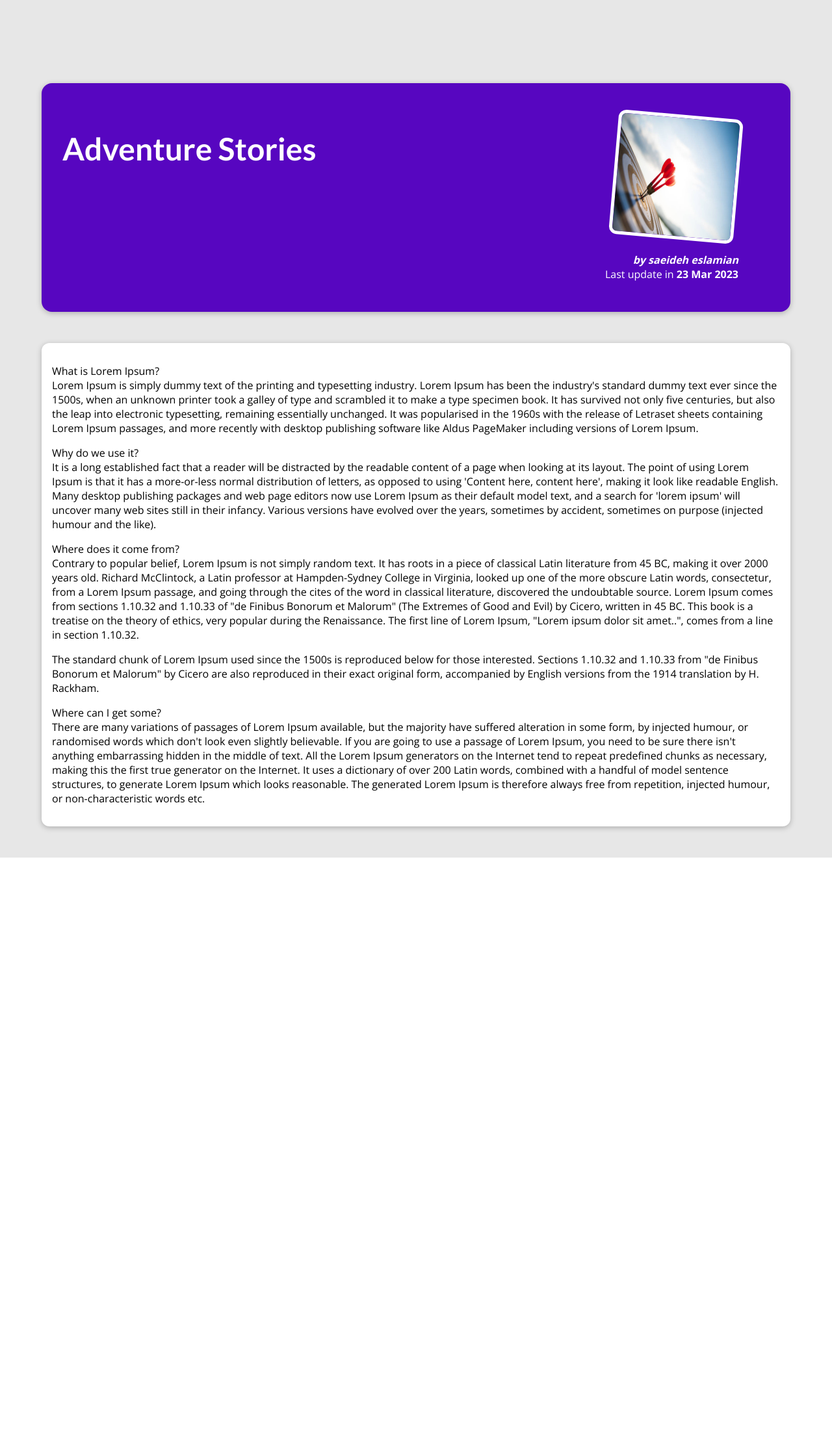
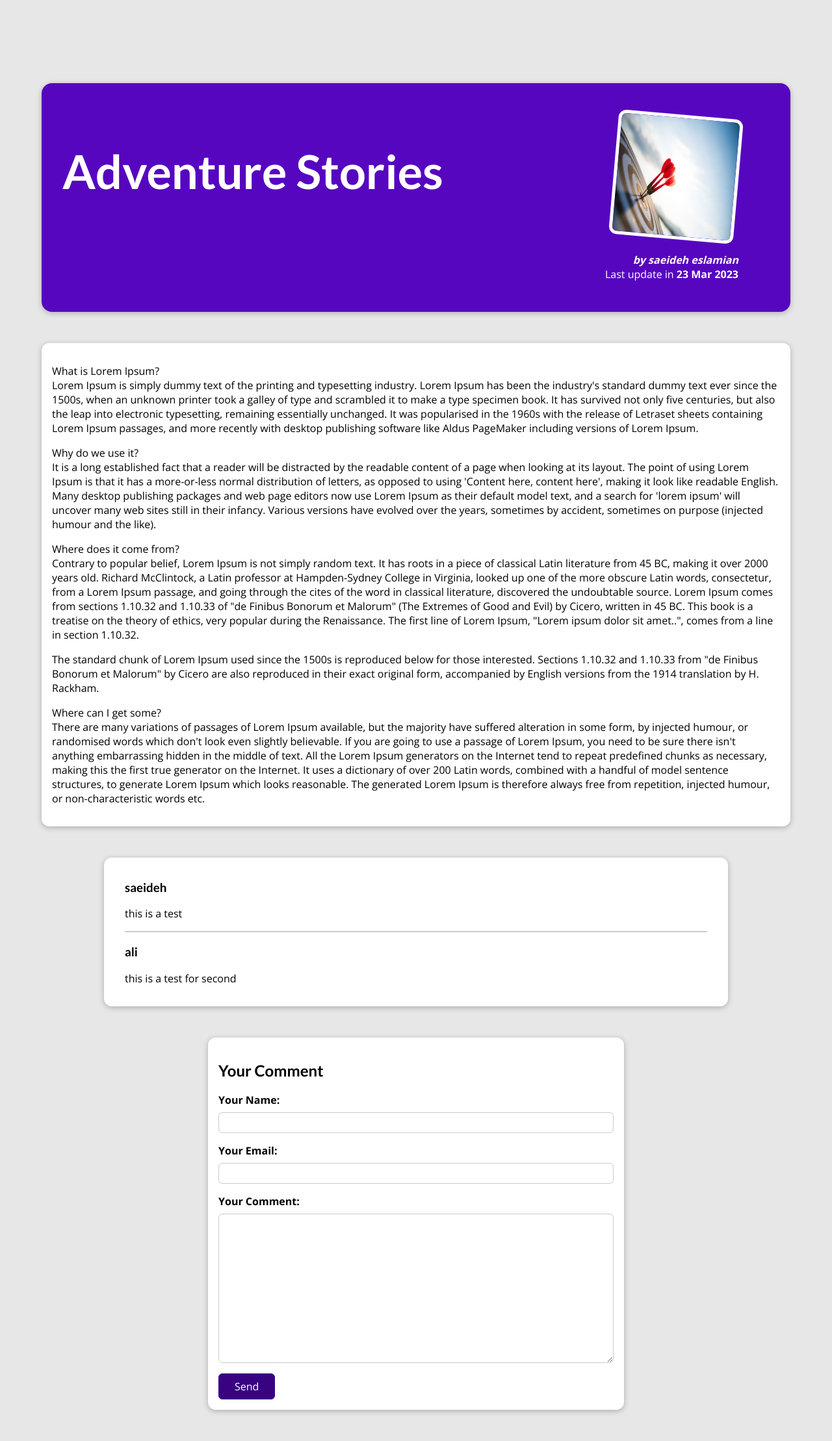
Before and after one commit to saeideh-eslamian/my-site, a Django app: template blog/templates/blog/post-detail.html in a window 1280 px wide. Shown: the whole page at 65% size. Before the commit the page ends 1320 px from the top, so only its background shows below. Run offline with Django 4.2, Linux system fonts and the light colour scheme; the template is opened without the code that fills it: values that come from a table or form of the project are taken from there, others are empty; data comes from the database, SQL or seed files in the repository; both versions use the stored data as it was after the commit.

Commit message:
add comment form and list comment below posts

```diff
--- a/blog/admin.py
+++ b/blog/admin.py
@@ -1,12 +1,16 @@
 from django.contrib import admin
-from .models import Post, Tag, Author
+from .models import Post, Tag, Author, Comment
 
 class PostAdmin(admin.ModelAdmin):
     prepopulated_fields = {'slug':('title',)}
     list_display = ('title','date','author')
     list_filter = ('date','author')
 
+class CommentAdmin(admin.ModelAdmin):
+    list_display=('user_name','post')
+
 
 admin.site.register(Post,PostAdmin)
 admin.site.register(Tag)
 admin.site.register(Author)
+admin.site.register(Comment,CommentAdmin)
--- /dev/null
+++ b/blog/forms.py
@@ -0,0 +1,12 @@
+from django import forms
+from .models import Comment
+
+class CommentForm(forms.ModelForm):
+    class Meta:
+        model = Comment
+        exclude =['post']
+        labels ={
+            'user_name':'Your Name',
+            'user_email':'Your Email',
+            'massage' : 'Your Comment'
+        }
--- a/blog/models.py
+++ b/blog/models.py
@@ -30,7 +30,7 @@ class Post(models.Model):
     tag = models.ManyToManyField(Tag, null=True)
 
     def __str__(self):
-        return f"{self.title} ({self.date})"
+        return self.title
 
     class Meta:
         verbose_name_plural = "All Posts"
@@ -41,3 +41,6 @@ class Comment(models.Model):
     user_email = models.EmailField()
     massage = models.TextField()
     post = models.ForeignKey(Post, on_delete = models.CASCADE, related_name ='comments')
+
+    def __str__(self):
+        return f'{self.user_name} ({self.user_email})'
--- a/blog/static/blog/styles/post-detail.css
+++ b/blog/static/blog/styles/post-detail.css
@@ -21,7 +21,8 @@ body {
 
 #summary h2 {
   color: white;
-    font-size: 3rem;
+  font-size: 4.5rem;
+  margin-bottom: 0.25rem;
 }
 
 #summary article {
@@ -47,13 +48,32 @@ body {
   font-weight: bold;
 }
 
+#summary a {
+  color: white;
+  text-decoration: none;
+}
+
 #summary time {
   font-weight: bold;
 }
 
-  #summary a {
+#read-later {
+  margin: 2rem 0;
+}
+
+#read-later button {
+  background-color: transparent;
+  border: 1px solid white;
+  padding: 0.5rem 2rem;
+  font: inherit;
   color: white;
-    text-decoration: none;
+  cursor: pointer;
+}
+
+#read-later button:hover,
+#read-later button:active {
+  background-color: white;
+  color: #390281;
 }
 
 main {
@@ -65,9 +85,120 @@ body {
   border-radius: 12px;
   box-shadow: 0 2px 8px rgba(0, 0, 0, 0.25);
 }
-  .tag{
+
+.tag {
   background-color: white;
-    color: #5706c0;
+  color: #390281;
   padding: 0.5rem 1rem;
   border-radius: 8px;
 }
+
+#comment-form {
+  margin: 3rem auto;
+  width: 90%;
+  max-width: 40rem;
+  border-radius: 12px;
+  background-color: white;
+  box-shadow: 0 2px 8px rgba(0, 0, 0, 0.25);
+  padding: 1rem;
+}
+
+#comment-form button {
+  font: inherit;
+  background-color: #390281;
+  color: white;
+  border: 1px solid #390281;
+  padding: 0.5rem 1.5rem;
+  border-radius: 6px;
+  cursor: pointer;
+}
+
+#comment-form button:hover,
+#comment-form button:active {
+  background-color: #4f0ba7;
+  border-color: #4f0ba7;
+}
+
+.form-control {
+  margin-bottom: 1rem;
+}
+
+.form-control label {
+  font-weight: bold;
+  margin-bottom: 0.5rem;
+  display: block;
+}
+
+.form-control input,
+.form-control textarea {
+  display: block;
+  width: 100%;
+  font: inherit;
+  padding: 0.25rem;
+  border-radius: 6px;
+  border: 1px solid #ccc;
+}
+
+.errorlist {
+  list-style: none;
+  margin: 0.5rem 0;
+  padding: 0;
+  color: #d6000b;
+}
+
+.invalid label {
+  color: #d6000b;
+}
+
+.invalid input,
+.invalid textarea {
+  border-color: #d6000b;
+  background-color: #ffe6e7;
+}
+
+#alert {
+  margin: 8rem auto 3rem auto;
+  border: 1px solid #d6000b;
+  background-color: #ffe6e7;
+  padding: 1rem;
+  width: 90%;
+  max-width: 40rem;
+}
+
+#alert a {
+  text-decoration: none;
+  border: 1px solid #d6000b;
+  background-color: #d6000b;
+  color: white;
+  padding: 0.25rem 1.5rem;
+  border-radius: 6px;
+}
+
+#comments {
+  margin: 3rem auto;
+  width: 90%;
+  max-width: 60rem;
+  border-radius: 12px;
+  background-color: white;
+  box-shadow: 0 2px 8px rgba(0, 0, 0, 0.25);
+  padding: 1rem 2rem;
+}
+
+#comments ul {
+  list-style: none;
+  margin: 0;
+  padding: 0;
+}
+
+#comments li {
+  margin-bottom: 1rem;
+  border-bottom: 2px solid #ccc;
+}
+
+#comments li:last-of-type {
+  border-bottom: none;
+}
+
+#comments h2 {
+  color: #464646;
+}
--- a/blog/templates/blog/post-detail.html
+++ b/blog/templates/blog/post-detail.html
@@ -9,6 +9,15 @@
 
 
 {% block body %}
+
+    {% if comment_form.errors %}
+    <div id="alert">
+        <h2>Saving Your comment feiled!</h2>
+        <p>please check comment form below the post and fix it</p>
+        <a href="#comment-form">FIX</a>
+    </div>
+    {% endif %}
+
     <section id="summary">
         <h2>{{post.title|title}}</h2>
         <div>
@@ -28,4 +37,29 @@
     <main>
         {{ post.content|linebreaks }}
     </main>
+    <section id="comments">
+        <ul>
+            {% for comment in comments %}
+                <li>
+                    <h3>{{comment.user_name}}</h3>
+                    <p>{{comment.massage|linebreaks}}</p>
+                </li>
+            {%endfor%}
+        </ul>
+    </section>
+
+    <section id='comment-form'>
+        <h2>Your Comment</h2>
+        <form action="{%url "post-detail-url" post.slug%}" method="POST">
+            {% csrf_token %}
+            {% for field in comment_form  %}
+                <div class="form-control {% if field.errors %}invalid{% endif %}">
+                    {{ field.label_tag }}
+                    {{ field }}
+                    {{ field.errors }}
+                </div>
+            {% endfor %}
+            <button> Send </button>
+        </form>
+    </section>
 {% endblock %}
--- a/blog/urls.py
+++ b/blog/urls.py
@@ -7,6 +7,5 @@ urlpatterns = [
     # path('posts/', views.posts, name='posts-url'),
     path('posts/', views.postsView.as_view(), name='posts-url' ),
     # path('posts/<slug:slug>', views.post_detail, name='post-detail-url'),
-    path('posts/<slug:slug>', views.PostDetailView.as_view(),
-          name='post-detail-url'),
+    path("posts/<slug:slug>/", views.PostDetailView.as_view(), name="post-detail-url" )
 ]
```
Also changed, not shown: blog/views.py (+46 -8 lines), db.sqlite3. Lines whose indentation alone changed are shown as unchanged.
